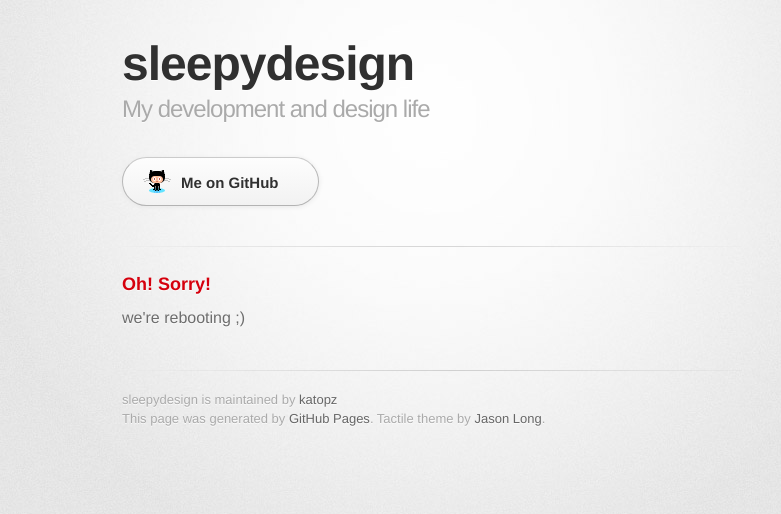
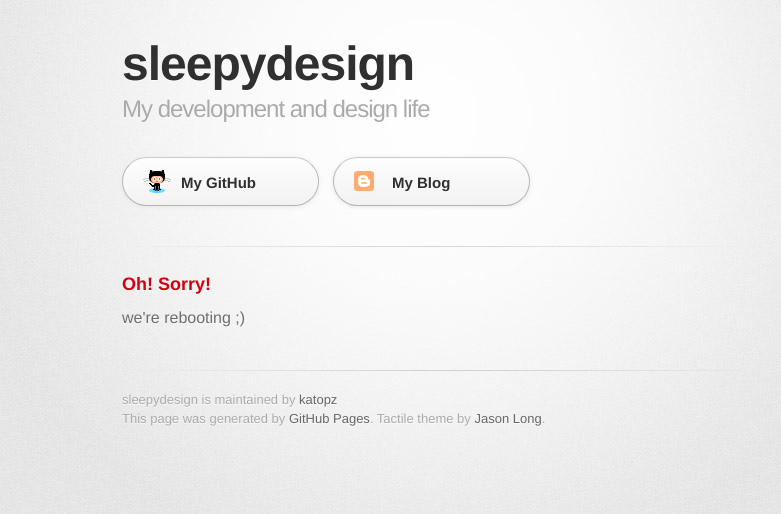
Before and after one commit to katopz/sleepydesign.com, a plain HTML site: page index.html in a window 1280 px wide. Shown: the whole page, without its empty margins (208-989 px from the left). Drawn offline with Linux system fonts and the light colour scheme; a web font is replaced by a local one.

Commit message:
*add blog link, icon *add title

```diff
--- a/index.html
+++ b/index.html
@@ -14,7 +14,7 @@
     <!--[if lt IE 9]>
     <script src="//html5shiv.googlecode.com/svn/trunk/html5.js"></script>
     <![endif]-->
-    <title>sleepydesign by katopz</title>
+    <title>SleepyDesign by katopz</title>
   </head>
 
   <body>
@@ -27,7 +27,8 @@
         </header>
 
         <section id="downloads" class="clearfix">
-          <a href="https://github.com/katopz/" id="view-on-github" class="button"><span>Me on GitHub</span></a>
+          <a href="https://github.com/katopz/" id="download-zip" class="button"><span>My GitHub</span></a>
+          <a href="http://sleepydesign.blogspot.com/" id="download-tar-gz" class="button"><span>My Blog</span></a>
         </section>
 
         <hr>
--- a/stylesheets/stylesheet.css
+++ b/stylesheets/stylesheet.css
@@ -153,10 +153,10 @@
 }
 
 #download-zip span {
-  background: transparent url(../images/zip-icon.png) 12px 50% no-repeat;
+  background: transparent url(../images/octocat-icon.png) 12px 50% no-repeat;
 }
 #download-tar-gz span {
-  background: transparent url(../images/tar-gz-icon.png) 12px 50% no-repeat;
+  background: transparent url(../images/blog-icon.png) 12px 50% no-repeat;
 }
 #view-on-github span {
   background: transparent url(../images/octocat-icon.png) 12px 50% no-repeat;
```
Also changed, not shown: images/blog-icon.png (added), 1 other file.
